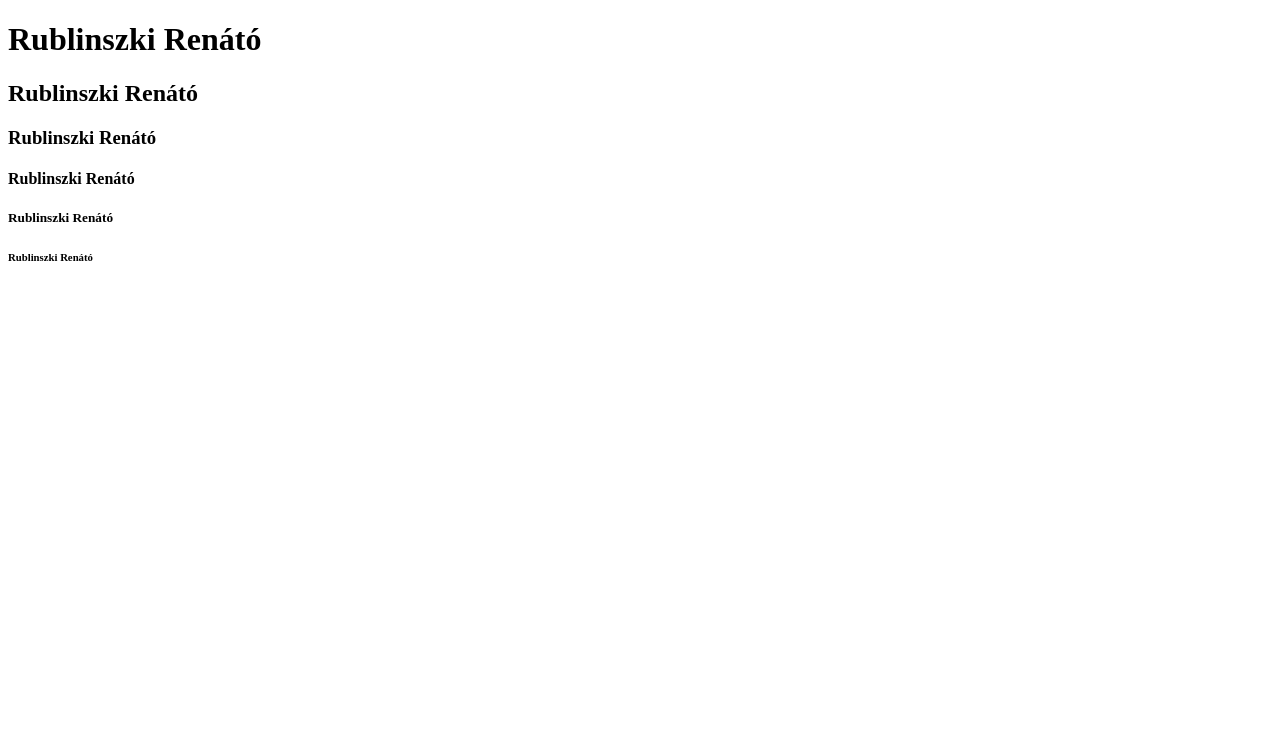
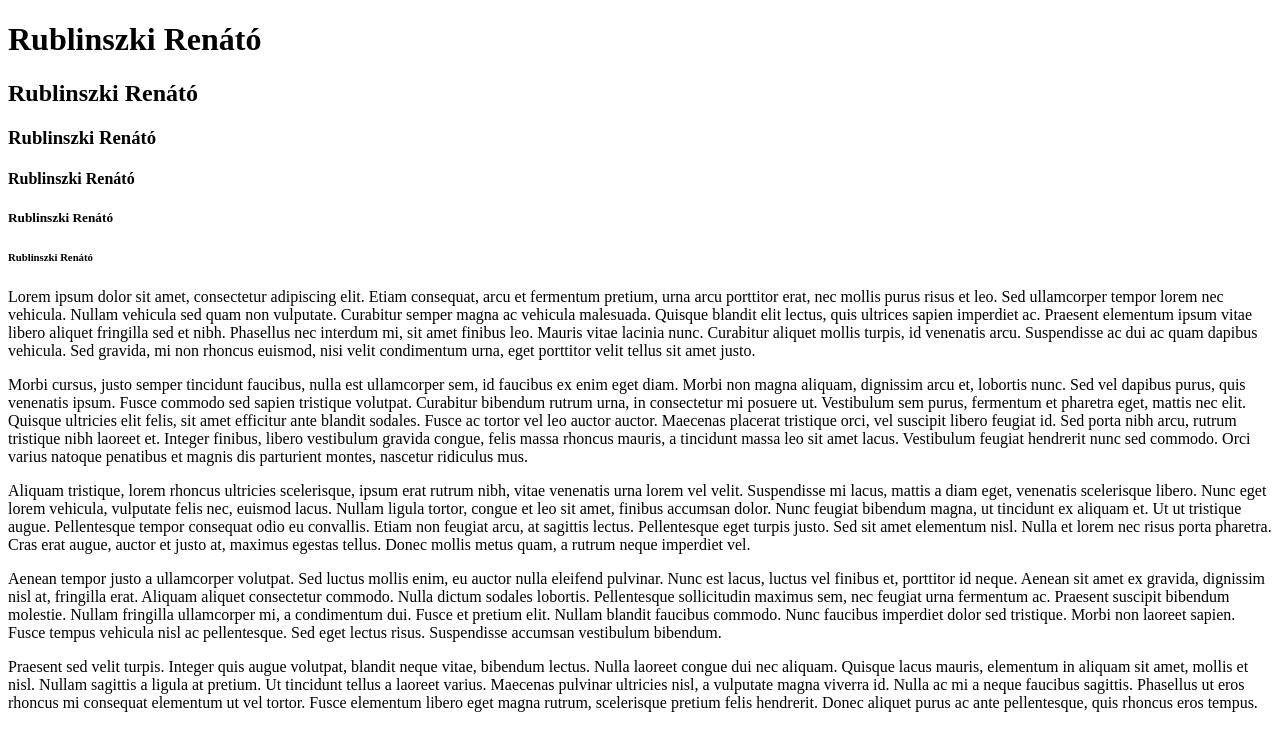
Before and after one commit to Renatovagyok/web, a plain HTML site: page index.html in a window 1280 px wide. Drawn offline with Linux system fonts and the light colour scheme.

Commit message:
bekezdés hozzáadása

```diff
--- a/index.html
+++ b/index.html
@@ -1,17 +1,26 @@
 <!DOCTYPE html>
 <html lang="hu">
+
 <head>
     <meta charset="UTF-8">
     <meta name="viewport" content="width=device-width, initial-scale=1.0">
     <title>Rublinszki Renátó</title>
 </head>
+
 <body>
-
     <h1>Rublinszki Renátó</h1>
     <h2>Rublinszki Renátó</h2>
     <h3>Rublinszki Renátó</h3>
     <h4>Rublinszki Renátó</h4>
     <h5>Rublinszki Renátó</h5>
     <h6>Rublinszki Renátó</h6>
+
+    <p>Lorem ipsum dolor sit amet, consectetur adipiscing elit. Etiam consequat, arcu et fermentum pretium, urna arcu porttitor erat, nec mollis purus risus et leo. Sed ullamcorper tempor lorem nec vehicula. Nullam vehicula sed quam non vulputate. Curabitur semper magna ac vehicula malesuada. Quisque blandit elit lectus, quis ultrices sapien imperdiet ac. Praesent elementum ipsum vitae libero aliquet fringilla sed et nibh. Phasellus nec interdum mi, sit amet finibus leo. Mauris vitae lacinia nunc. Curabitur aliquet mollis turpis, id venenatis arcu. Suspendisse ac dui ac quam dapibus vehicula. Sed gravida, mi non rhoncus euismod, nisi velit condimentum urna, eget porttitor velit tellus sit amet justo.</p>
+    <p>Morbi cursus, justo semper tincidunt faucibus, nulla est ullamcorper sem, id faucibus ex enim eget diam. Morbi non magna aliquam, dignissim arcu et, lobortis nunc. Sed vel dapibus purus, quis venenatis ipsum. Fusce commodo sed sapien tristique volutpat. Curabitur bibendum rutrum urna, in consectetur mi posuere ut. Vestibulum sem purus, fermentum et pharetra eget, mattis nec elit. Quisque ultricies elit felis, sit amet efficitur ante blandit sodales. Fusce ac tortor vel leo auctor auctor. Maecenas placerat tristique orci, vel suscipit libero feugiat id. Sed porta nibh arcu, rutrum tristique nibh laoreet et. Integer finibus, libero vestibulum gravida congue, felis massa rhoncus mauris, a tincidunt massa leo sit amet lacus. Vestibulum feugiat hendrerit nunc sed commodo. Orci varius natoque penatibus et magnis dis parturient montes, nascetur ridiculus mus.</p>
+    <p>Aliquam tristique, lorem rhoncus ultricies scelerisque, ipsum erat rutrum nibh, vitae venenatis urna lorem vel velit. Suspendisse mi lacus, mattis a diam eget, venenatis scelerisque libero. Nunc eget lorem vehicula, vulputate felis nec, euismod lacus. Nullam ligula tortor, congue et leo sit amet, finibus accumsan dolor. Nunc feugiat bibendum magna, ut tincidunt ex aliquam et. Ut ut tristique augue. Pellentesque tempor consequat odio eu convallis. Etiam non feugiat arcu, at sagittis lectus. Pellentesque eget turpis justo. Sed sit amet elementum nisl. Nulla et lorem nec risus porta pharetra. Cras erat augue, auctor et justo at, maximus egestas tellus. Donec mollis metus quam, a rutrum neque imperdiet vel.</p>
+    <p>Aenean tempor justo a ullamcorper volutpat. Sed luctus mollis enim, eu auctor nulla eleifend pulvinar. Nunc est lacus, luctus vel finibus et, porttitor id neque. Aenean sit amet ex gravida, dignissim nisl at, fringilla erat. Aliquam aliquet consectetur commodo. Nulla dictum sodales lobortis. Pellentesque sollicitudin maximus sem, nec feugiat urna fermentum ac. Praesent suscipit bibendum molestie. Nullam fringilla ullamcorper mi, a condimentum dui. Fusce et pretium elit. Nullam blandit faucibus commodo. Nunc faucibus imperdiet dolor sed tristique. Morbi non laoreet sapien. Fusce tempus vehicula nisl ac pellentesque. Sed eget lectus risus. Suspendisse accumsan vestibulum bibendum.</p>
+    <p>Praesent sed velit turpis. Integer quis augue volutpat, blandit neque vitae, bibendum lectus. Nulla laoreet congue dui nec aliquam. Quisque lacus mauris, elementum in aliquam sit amet, mollis et nisl. Nullam sagittis a ligula at pretium. Ut tincidunt tellus a laoreet varius. Maecenas pulvinar ultricies nisl, a vulputate magna viverra id. Nulla ac mi a neque faucibus sagittis. Phasellus ut eros rhoncus mi consequat elementum ut vel tortor. Fusce elementum libero eget magna rutrum, scelerisque pretium felis hendrerit. Donec aliquet purus ac ante pellentesque, quis rhoncus eros tempus.</p>
+
 </body>
+
 </html>
```
